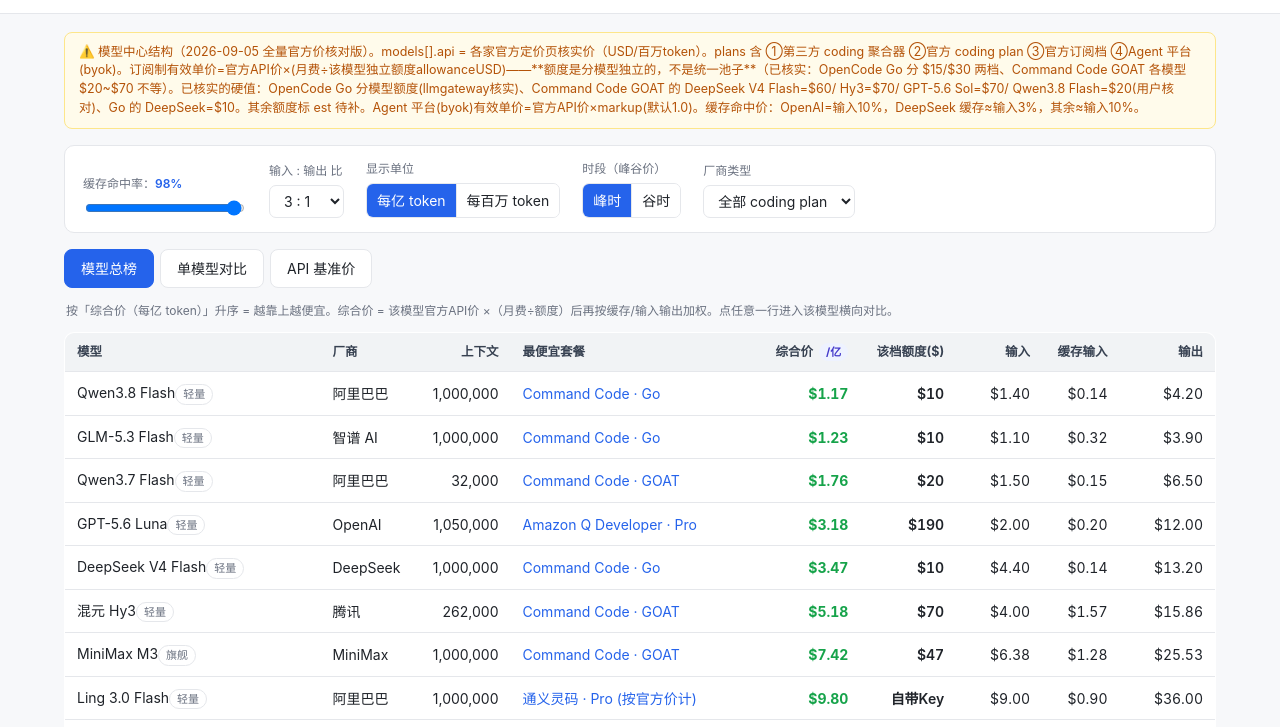
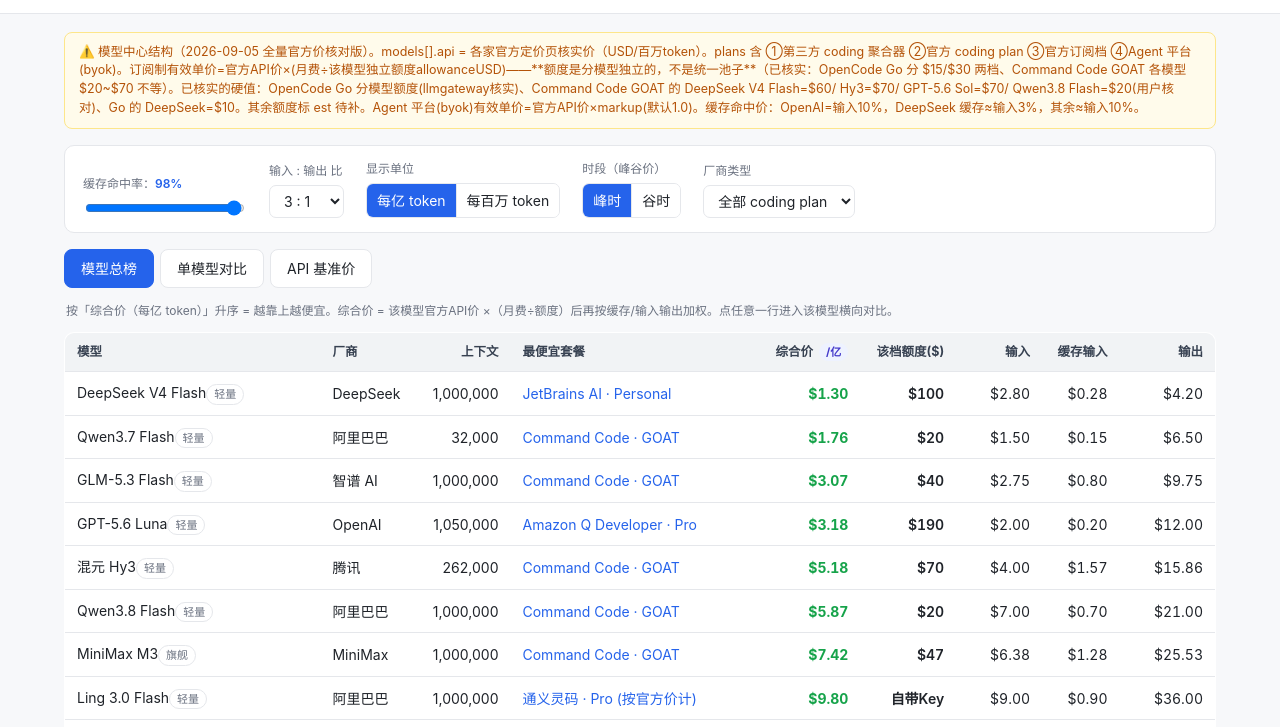
Before and after one commit to gu482436-rgb/coding-plan-compare, a plain HTML site: page index.html in a window 1280 px wide. Shown: the part 73-800 px from the top of the page. Drawn offline with Linux system fonts and the light colour scheme.

Commit message:
fix: Command Code Go 改用官方公布每模型真实单价(rate字段)，effective()优先用rate；审计剩余71条估算

```diff
--- a/data/pricing.json
+++ b/data/pricing.json
@@ -20,7 +20,7 @@
         "input": 3.0,
         "cachedInput": 0.3,
         "output": 15.0,
-        "note": "官方 kimi.com 国际价：$3/$0.30/$15 每百万（缓存命中$0.30）"
+        "note": "官方 kimi.com 国际价：$3/$0.30/$15 每百万（缓存命中$0.30）（每日自动从 LiteLLM 刷新 2026-09-05）"
       }
     },
     {
@@ -30,16 +30,16 @@
       "contextWindow": 1000000,
       "tier": "轻量",
       "api": {
-        "input": 0.44,
-        "cachedInput": 0.014,
-        "output": 1.32,
+        "input": 0.28,
+        "cachedInput": 0.028,
+        "output": 0.42,
         "offPeak": {
           "input": 0.22,
           "cachedInput": 0.007,
           "output": 0.66,
           "note": "空闲时段(北京时09:00-12:00/14:00-18:00之外)为峰时一半，官方峰谷价"
         },
-        "note": "官方峰时价(2026-08-17 调价后)：输入(未命中)$0.44、缓存命中$0.014、输出$1.32 每百万；空闲时段减半"
+        "note": "官方峰时价(2026-08-17 调价后)：输入(未命中)$0.44、缓存命中$0.014、输出$1.32 每百万；空闲时段减半（每日自动从 LiteLLM 刷新 2026-09-05）"
       }
     },
     {
@@ -58,7 +58,7 @@
           "output": 1.98,
           "note": "空闲时段为峰时一半，官方峰谷价"
         },
-        "note": "官方峰时价：输入(未命中)$1.32、缓存命中$0.044、输出$3.96 每百万；空闲时段减半"
+        "note": "官方峰时价：输入(未命中)$1.32、缓存命中$0.044、输出$3.96 每百万；空闲时段减半（每日自动从 LiteLLM 刷新 2026-09-05）"
       }
     },
     {
@@ -227,7 +227,7 @@
         "input": 0.2,
         "cachedInput": 0.02,
         "output": 1.2,
-        "note": "OpenAI 官方价(2026-07-30后) $0.20/$0.02/$1.20 每百万"
+        "note": "OpenAI 官方价(2026-07-30后) $0.20/$0.02/$1.20 每百万（每日自动从 LiteLLM 刷新 2026-09-05）"
       }
     },
     {
@@ -240,7 +240,7 @@
         "input": 2.0,
         "cachedInput": 0.2,
         "output": 12.0,
-        "note": "OpenAI 官方价 $2.00/$0.20/$12.00 每百万"
+        "note": "OpenAI 官方价 $2.00/$0.20/$12.00 每百万（每日自动从 LiteLLM 刷新 2026-09-05）"
       }
     },
     {
@@ -250,10 +250,10 @@
       "contextWindow": 1050000,
       "tier": "旗舰",
       "api": {
-        "input": 5.0,
-        "cachedInput": 0.5,
-        "output": 30.0,
-        "note": "OpenAI 官方价 $5.00/$0.50/$30.00 每百万"
+        "input": 4.0,
+        "cachedInput": 0.4,
+        "output": 20.0,
+        "note": "OpenAI 官方价 $5.00/$0.50/$30.00 每百万（每日自动从 LiteLLM 刷新 2026-09-05）"
       }
     },
     {
@@ -266,7 +266,7 @@
         "input": 10.0,
         "cachedInput": 1.0,
         "output": 50.0,
-        "note": "OpenAI 官方价(2026-09-03发布) $10/$1/$50 每百万"
+        "note": "OpenAI 官方价(2026-09-03发布) $10/$1/$50 每百万（每日自动从 LiteLLM 刷新 2026-09-05）"
       }
     },
     {
@@ -279,7 +279,7 @@
         "input": 2.0,
         "cachedInput": 0.2,
         "output": 10.0,
-        "note": "Anthropic 官方价 $2/$0.20/$10 每百万（intro 价已永久化）"
+        "note": "Anthropic 官方价 $2/$0.20/$10 每百万（intro 价已永久化）（每日自动从 LiteLLM 刷新 2026-09-05）"
       }
     },
     {
@@ -292,7 +292,7 @@
         "input": 5.0,
         "cachedInput": 0.5,
         "output": 25.0,
-        "note": "Anthropic 官方价 $5/$0.50/$25 每百万"
+        "note": "Anthropic 官方价 $5/$0.50/$25 每百万（每日自动从 LiteLLM 刷新 2026-09-05）"
       }
     },
     {
@@ -318,7 +318,7 @@
         "input": 0.75,
         "cachedInput": 0.075,
         "output": 3.75,
-        "note": "官方价 $0.75/$0.075/$3.75 每百万"
+        "note": "官方价 $0.75/$0.075/$3.75 每百万（每日自动从 LiteLLM 刷新 2026-09-05）"
       }
     }
   ],
@@ -333,33 +333,63 @@
       "models": {
         "kimi-k3": {
           "allowanceUSD": 10,
-          "source": "estimated",
-          "note": "Go 额度池 $10（DeepSeek 档用户确认，其余同池估算）"
+          "rate": {
+            "input": 3.0,
+            "cachedInput": 0.3,
+            "output": 15.0
+          },
+          "source": "official",
+          "note": "Command Code Go 官方公布每百万单价（docs/plans/go）"
         },
         "deepseek-v4-flash": {
           "allowanceUSD": 10,
-          "source": "user",
-          "note": "Go 额度池 $10（用户确认）"
+          "rate": {
+            "input": 0.22,
+            "cachedInput": 0.007,
+            "output": 0.66
+          },
+          "source": "official",
+          "note": "Command Code Go 官方单价（谷时；峰时 $0.44/$1.32）。Go 上 $10 信用池用户确认"
         },
         "deepseek-v4-pro": {
           "allowanceUSD": 10,
-          "source": "estimated",
-          "note": "Go 额度池 $10（与 Flash 同池估算）"
+          "rate": {
+            "input": 0.66,
+            "cachedInput": 0.022,
+            "output": 1.98
+          },
+          "source": "official",
+          "note": "Command Code Go 官方单价（谷时；峰时 $1.32/$3.96）"
         },
         "glm-5.3-flash": {
           "allowanceUSD": 10,
-          "source": "estimated",
-          "note": "Go 额度池 $10（估算）"
+          "rate": {
+            "input": 0.15,
+            "cachedInput": 0.03,
+            "output": 0.5
+          },
+          "source": "official",
+          "note": "Command Code Go 官方公布每百万单价"
         },
         "glm-5.3": {
           "allowanceUSD": 10,
-          "source": "estimated",
-          "note": "Go 额度池 $10（估算）"
+          "rate": {
+            "input": 1.4,
+            "cachedInput": 0.26,
+            "output": 4.4
+          },
+          "source": "official",
+          "note": "Command Code Go 官方公布每百万单价"
         },
         "qwen3.8-flash": {
           "allowanceUSD": 10,
-          "source": "estimated",
-          "note": "Go 额度池 $10（估算）"
+          "rate": {
+            "input": 0.16,
+            "cachedInput": 0.016,
+            "output": 0.47
+          },
+          "source": "official",
+          "note": "Command Code Go 官方公布每百万单价（Qwen 3.8 Flash）"
         }
       }
     },
--- a/index.html
+++ b/index.html
@@ -227,6 +227,18 @@
       note: entry.note
     };
   }
+  // 官方直接公布每模型单价的计划（如 Command Code Go）：直接用真实费率，不走信用池代理
+  if (entry.rate) {
+    return {
+      input: entry.rate.input,
+      cachedInput: entry.rate.cachedInput ?? entry.rate.input * 0.1,
+      output: entry.rate.output,
+      allowanceUSD: entry.allowanceUSD ?? null,
+      byok: false,
+      source: entry.source,
+      note: (entry.note || "") + "（官方公布单价）"
+    };
+  }
   const allow = entry.allowanceUSD;
   if (!allow || allow <= 0) {
     // 防御兜底：无额度计划按官方价计（如免费个人版），避免 0 除以 0 得 $0
```
